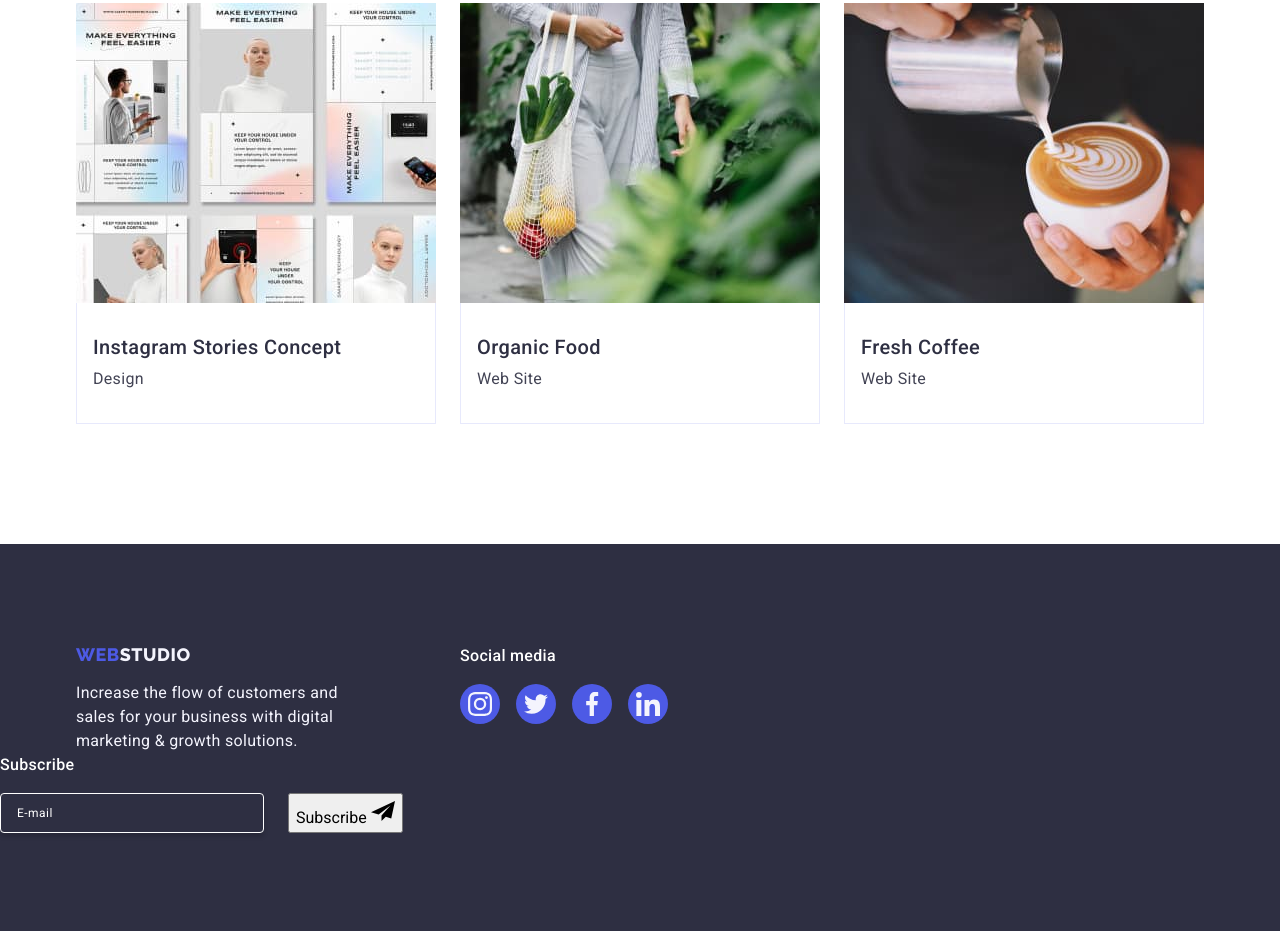
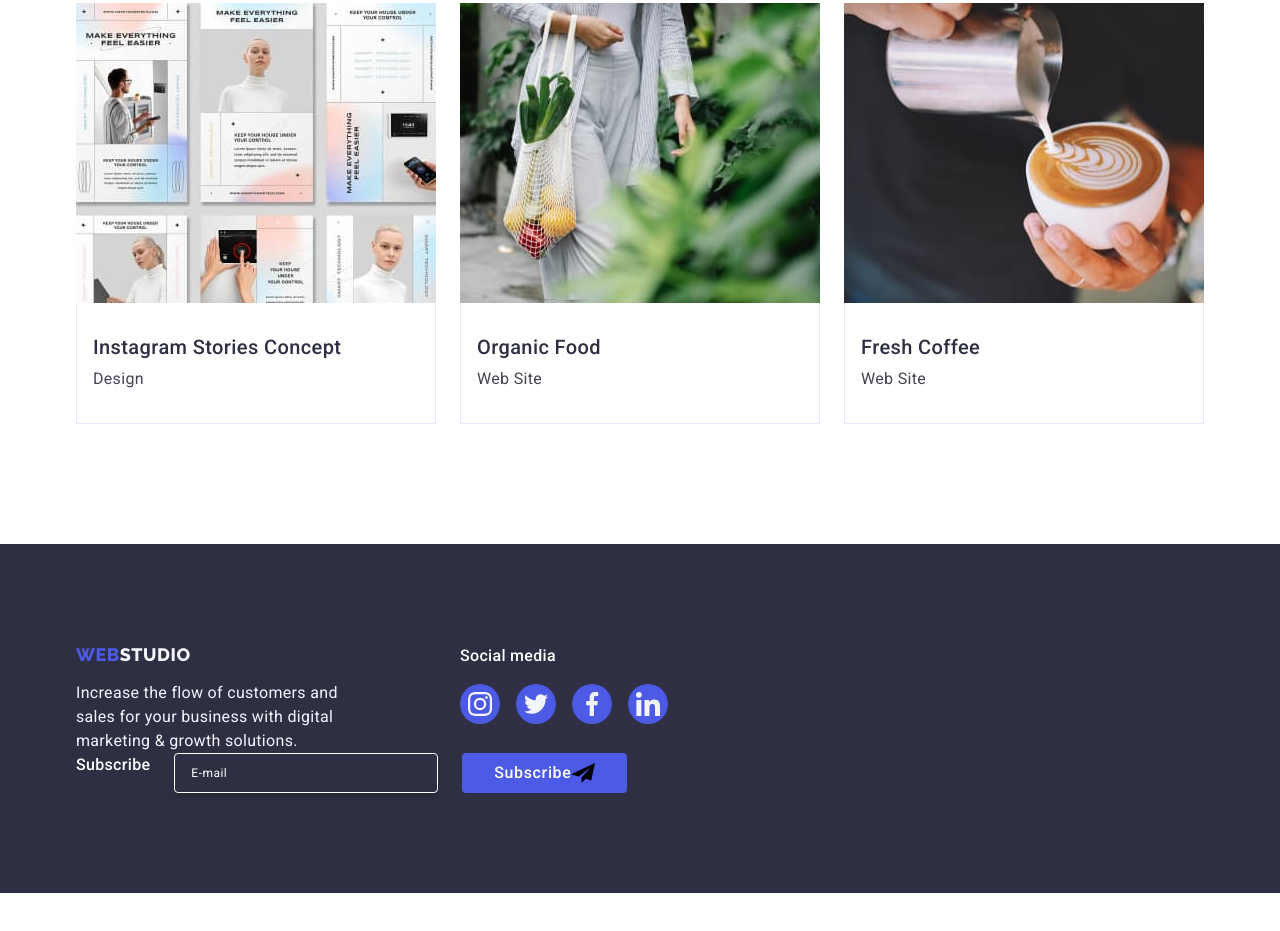
Before and after one commit to Cynosure24/goit-markup-hw-05, a plain HTML site: page portfolio.html in a window 1280 px wide. Shown: the part 1226-2157 px from the top of the page. After the commit the page ends 2119 px from the top, so only its background shows below. Drawn offline with nearby package versions, Linux system fonts and the light colour scheme.

Commit message:
Update portfolio.html

```diff
--- a/portfolio.html
+++ b/portfolio.html
@@ -285,7 +285,7 @@
     </ul>
   </div>
   </div>
-  <div class="footer-form-wrap">
+  <div class="footer-form container">
     <p class="footer-form-header">Subscribe</p>
     <form class="footer-form" name="subscribe-form">
       <label class="footer-form-label">
@@ -295,7 +295,7 @@
         name="footer-email"
         placeholder="E-mail"/>
       </label>
-      <button class="footer-button" type="submit">
+      <button class="footer-btn" type="submit">
         Subscribe
         <svg class="footer-button-icon" width="24" height="24">
           <use href="./images/icons.svg#icon-send"></use>
```
